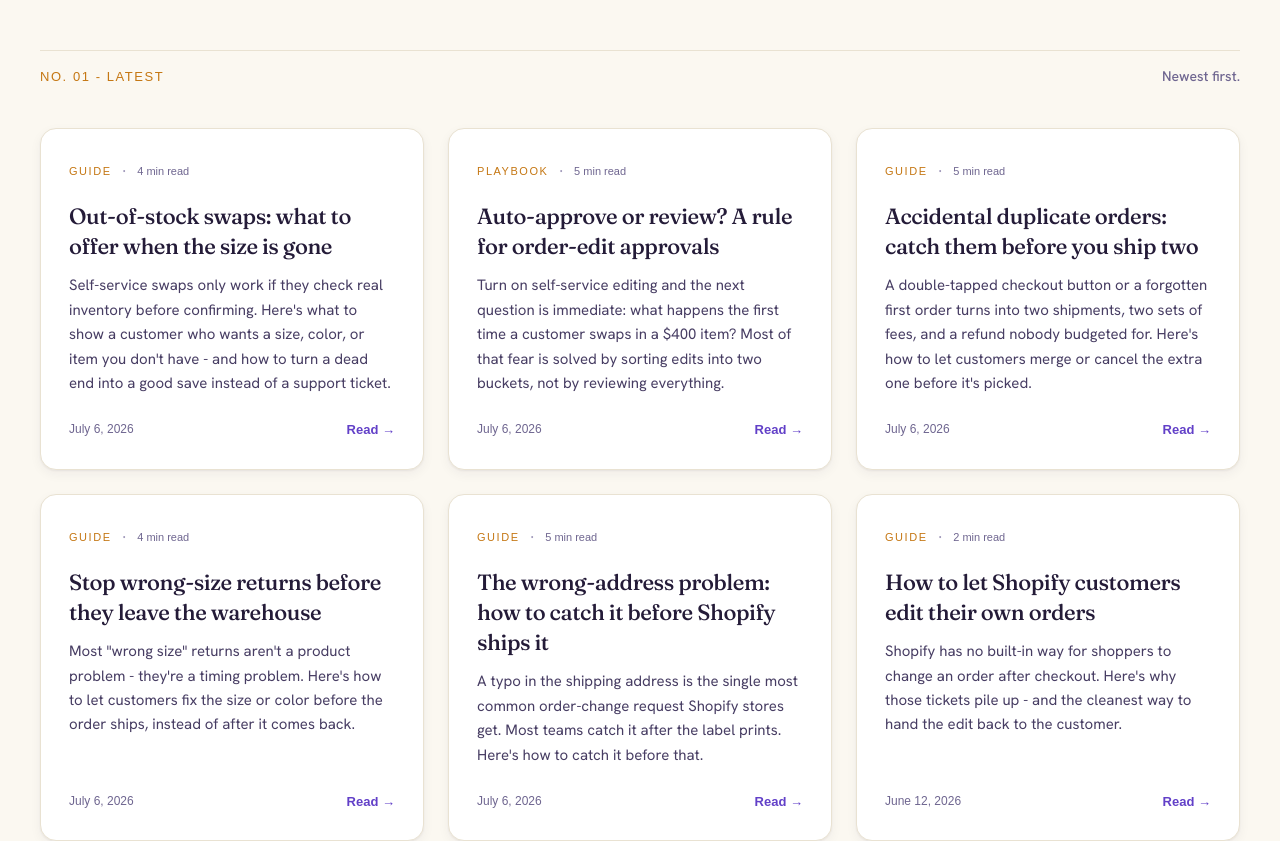
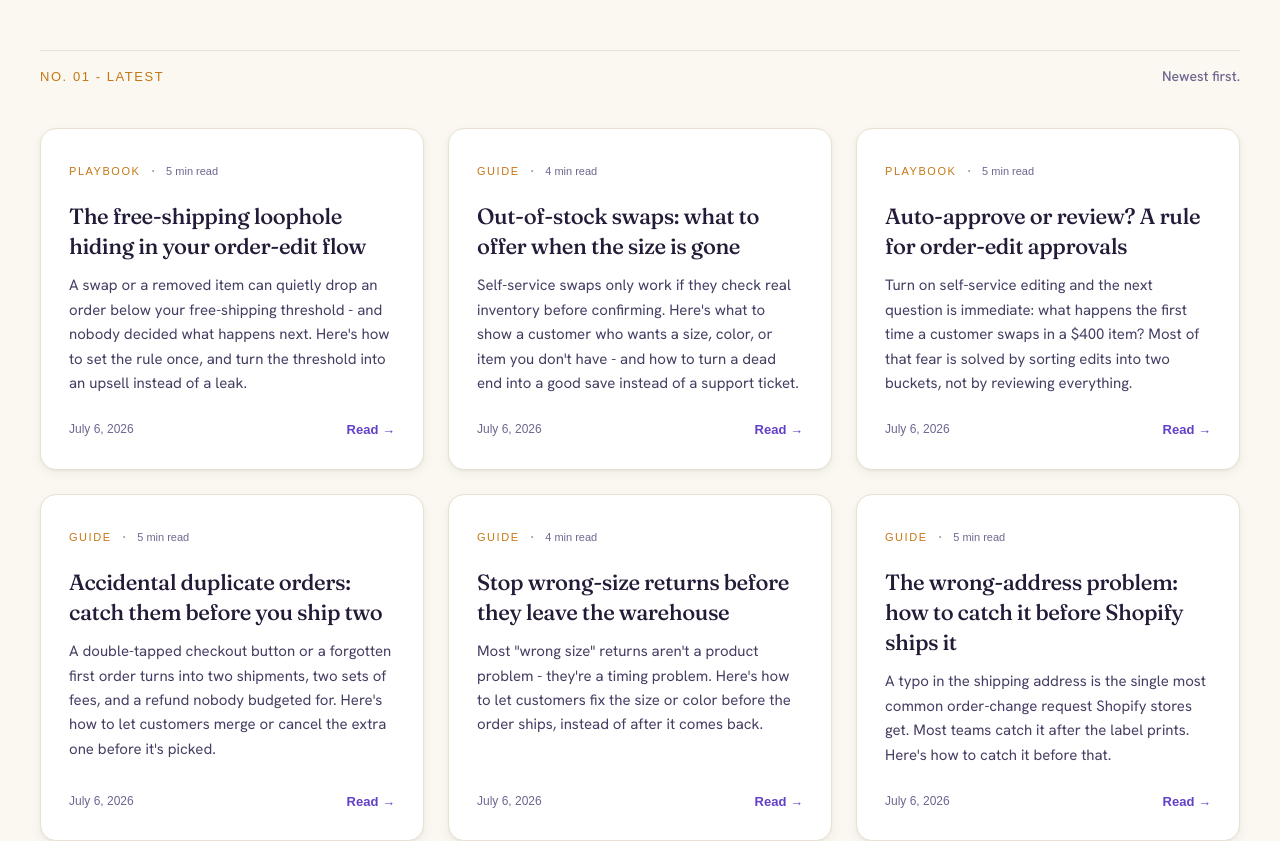
Before and after one commit to RishabhTayal/appfox-website-v2, a Next.js app: page /blog in a window 1280 px wide. Shown: the part 620-1461 px from the top of the page. Built offline with nearby package versions, Linux system fonts and the light colour scheme; a web font is replaced by a local one.

Commit message:
Add blog post: free-shipping-threshold-order-edits
Covers what happens to a free-shipping threshold when a self-service
edit drops the order total below it, and how to turn the threshold
into an upsell inside the edit flow instead of a silent revenue leak.

```diff
--- a/data/posts.ts
+++ b/data/posts.ts
@@ -29,6 +29,89 @@ export type Post = {
 };
 
 export const posts: Post[] = [
+  {
+    slug: "free-shipping-threshold-order-edits",
+    title: "The free-shipping loophole hiding in your order-edit flow",
+    excerpt:
+      "A swap or a removed item can quietly drop an order below your free-shipping threshold - and nobody decided what happens next. Here's how to set the rule once, and turn the threshold into an upsell instead of a leak.",
+    category: "PLAYBOOK",
+    date: "2026-07-06",
+    author: "The AppFox Team",
+    metaTitle: "Free Shipping Thresholds and Shopify Order Edits, Handled Right",
+    metaDescription:
+      "When an order edit drops a customer below your free-shipping threshold, someone has to decide what happens next. Here's how to set the rule - and the upsell it creates.",
+    body: [
+      {
+        type: "p",
+        text: "A customer's cart crosses your $75 free-shipping line at checkout, and the confirmation email says shipping: free. Two hours later they open the order to size down a jacket or drop a candle from the order, and the total falls to $61. Nobody told the checkout math to re-run, so the order sits there with a free-shipping tag it no longer qualifies for - or worse, someone notices later and charges the customer for shipping on an order that already promised them there'd be none.",
+      },
+      {
+        type: "p",
+        text: "This isn't a bug in whatever software you're running. It's a gap most order-edit flows never cover, because free shipping isn't a line item - it's a threshold rule evaluated once, at checkout, and then forgotten. Editing the order changes the total. Nothing re-checks whether the total still earns what the customer was told they got.",
+      },
+      {
+        type: "p",
+        text: "The mistake isn't the edit. It's leaving the shipping rule as a checkout-only calculation, when the total it depends on keeps changing after checkout ends.",
+      },
+      { type: "h2", text: "Two ways this goes wrong, and both cost you" },
+      {
+        type: "p",
+        text: "Leave it alone and the order keeps free shipping it no longer qualifies for. That's a real cost on every order it happens to - you're covering a label a customer's edited order didn't earn, and there's no report that surfaces it, because it looks identical to an order that qualified honestly. It's a slow leak, not a single bad transaction, which is exactly why it can run for a full quarter before someone reconciles shipping cost against order value and can't explain the gap.",
+      },
+      {
+        type: "p",
+        text: "Charge for it after the fact and you've got the opposite problem. The customer edited their order in good faith, on a page you built specifically so they wouldn't need to email you, and the receipt for that edit includes a shipping charge that wasn't there five minutes ago. That's not a policy they agreed to - it's a bill that shows up mid-edit, and it reads like a bait-and-switch even when the math behind it is completely fair.",
+      },
+      { type: "h2", text: "Decide the rule once, the same way you'd decide any other edit policy" },
+      {
+        type: "p",
+        text: "This is the same problem as every other order-edit rule: something that used to require a person to remember has to become a rule the system checks on every relevant edit, not a judgment call someone makes when a customer complains. Free shipping shouldn't be a fact set at checkout and never revisited. It should be a live check - the same one that ran at checkout - re-run any time an edit changes the order total.",
+      },
+      { type: "h3", text: "What a shipping-threshold rule needs to cover" },
+      {
+        type: "ul",
+        items: [
+          "Recalculate threshold eligibility on every edit that changes price - a removal, a swap to a cheaper variant, or a quantity decrease - not just on the original checkout total",
+          "Settle the difference the same way you'd settle any other price change - charged or refunded automatically, not a manual adjustment someone has to remember to make",
+          "Decide whether a mid-order edit that drops below the threshold loses free shipping immediately, or is grandfathered because the customer already got the confirmation - and apply that decision the same way every time",
+          "Surface the shipping status inside the edit flow itself, so a customer removing an item sees the threshold before they confirm, not after",
+          "Log the shipping decision alongside every other change on the order, so a later question about why shipping was or wasn't charged doesn't require reconstructing it from memory",
+        ],
+      },
+      {
+        type: "quote",
+        text: "Free shipping is a rule about the order total. If the total can change after checkout, the rule has to run again - not just once.",
+      },
+      { type: "h2", text: "Turn the threshold into an upsell, not just a guardrail" },
+      {
+        type: "p",
+        text: "There's a better version of this than just closing the loophole. A customer editing an order who's about to drop below your free-shipping line is a customer who might rather add something small than lose free shipping - the same instinct that makes people pad a cart at checkout to clear the threshold works just as well mid-edit. Surface that inside the edit flow itself - \"add $9 more to keep free shipping\" - next to whatever upsell you're already showing, and the threshold stops being a rule you enforce quietly and becomes an offer that converts.",
+      },
+      {
+        type: "p",
+        text: "This works because it's the same moment your upsells already use - a customer who's engaged with their order, payment on file, actively deciding what the total should be. A shipping nudge at exactly the moment it's about to cost them something is a more relevant offer than almost anything else you could show on that screen.",
+      },
+      { type: "h2", text: "Where this actually gets enforced" },
+      {
+        type: "p",
+        text: "None of this needs a separate system. If your order edits already settle in place - charging or refunding the price difference automatically on the original payment - the shipping delta is just one more line in that same settlement, not a new mechanism. The eligibility check that already decides which edits auto-apply and which need a human look is the same place a threshold rule belongs: evaluated per edit, logged on the order, and never left for someone to catch after the fact.",
+      },
+      {
+        type: "ol",
+        items: [
+          "Re-run your free-shipping threshold check on every edit that changes the order total, not just at checkout.",
+          "Decide once whether a drop below the threshold removes free shipping immediately or is grandfathered - and apply it consistently.",
+          "Settle any shipping charge or refund automatically, the same way you settle any other price difference.",
+          "Show the threshold inside the edit flow, so a customer can add a little more instead of losing free shipping without warning.",
+          "Log every shipping decision on the order's audit trail, so a later question already has an answer attached.",
+        ],
+      },
+      {
+        type: "p",
+        text: "A free-shipping threshold is easy to enforce at checkout, because checkout only happens once. An order edit changes the total after that promise has already been made, and if nothing re-checks it, you're either giving away shipping you didn't budget for or charging a customer for something they didn't see coming. Set the rule to run on every edit, not just the first one, and it stops being a leak - or a surprise - either way.",
+      },
+    ],
+  },
   {
     slug: "out-of-stock-swaps-shopify-order-edits",
     title: "Out-of-stock swaps: what to offer when the size is gone",
```
